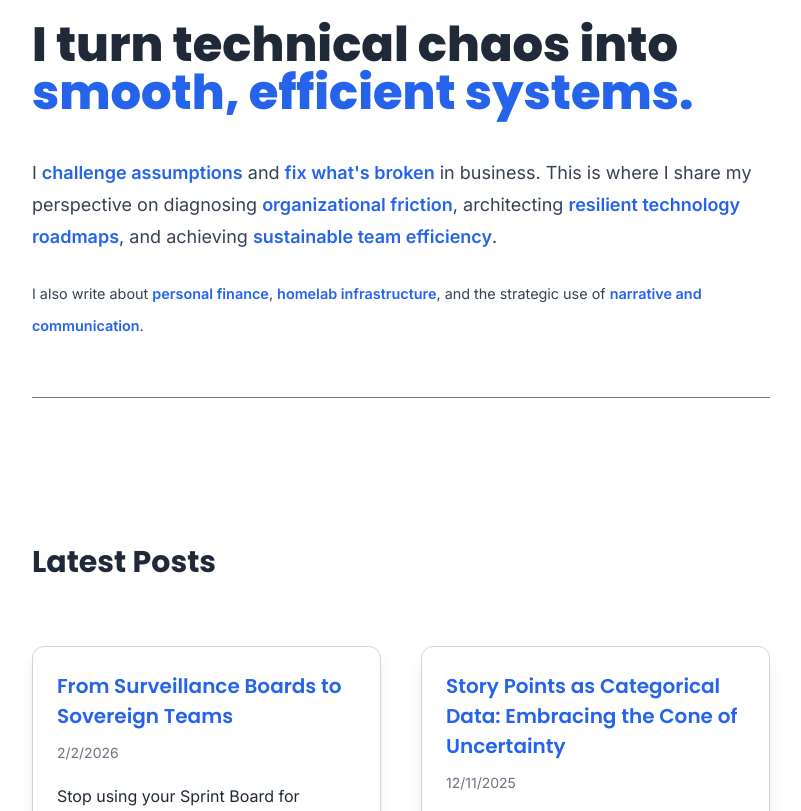
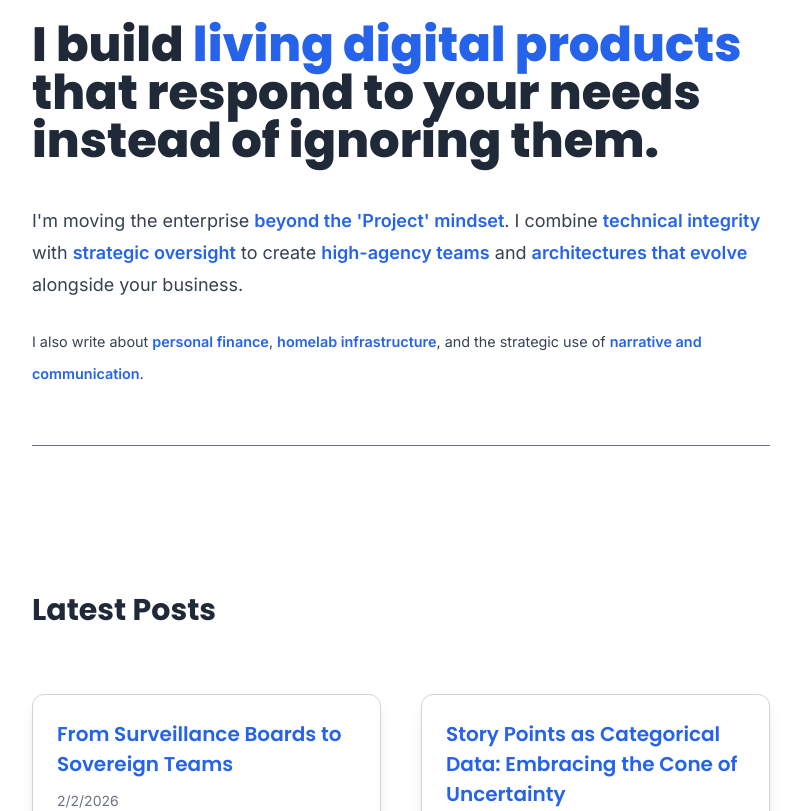
Before and after one commit to andycarlberg/andycarlberg.com, an Astro site: page / in a window 1280 px wide. Shown: the part 938-1749 px from the top of the page, without its empty margins (239-1040 px from the left). Built offline with nearby package versions, Linux system fonts and the light colour scheme; Astro itself is replaced by a stand-in of ours; some packages are replaced by stand-ins of ours.

Commit message:
feat(home): update brand statements

```diff
--- a/src/pages/index.mdx
+++ b/src/pages/index.mdx
@@ -21,11 +21,11 @@ import LatestPosts from '../components/LatestPosts.astro';
 
 I'm **Andy Carlberg**, Digital Strategist.
 
-# I turn technical chaos into **smooth, efficient systems.**
+# I build **living digital products** that respond to your needs instead of ignoring them.
 
-I **challenge assumptions** and **fix what's broken** in business. This is where I share my
-perspective on diagnosing **organizational friction**, architecting **resilient technology
-roadmaps**, and achieving **sustainable team efficiency**.
+I'm moving the enterprise **beyond the 'Project' mindset**. I combine **technical integrity** with
+**strategic oversight** to create **high-agency teams** and **architectures that evolve** alongside your
+business.
 
 <small>I also write about **personal finance**, **homelab infrastructure**, and the strategic use
 of **narrative and communication**.</small>
```
